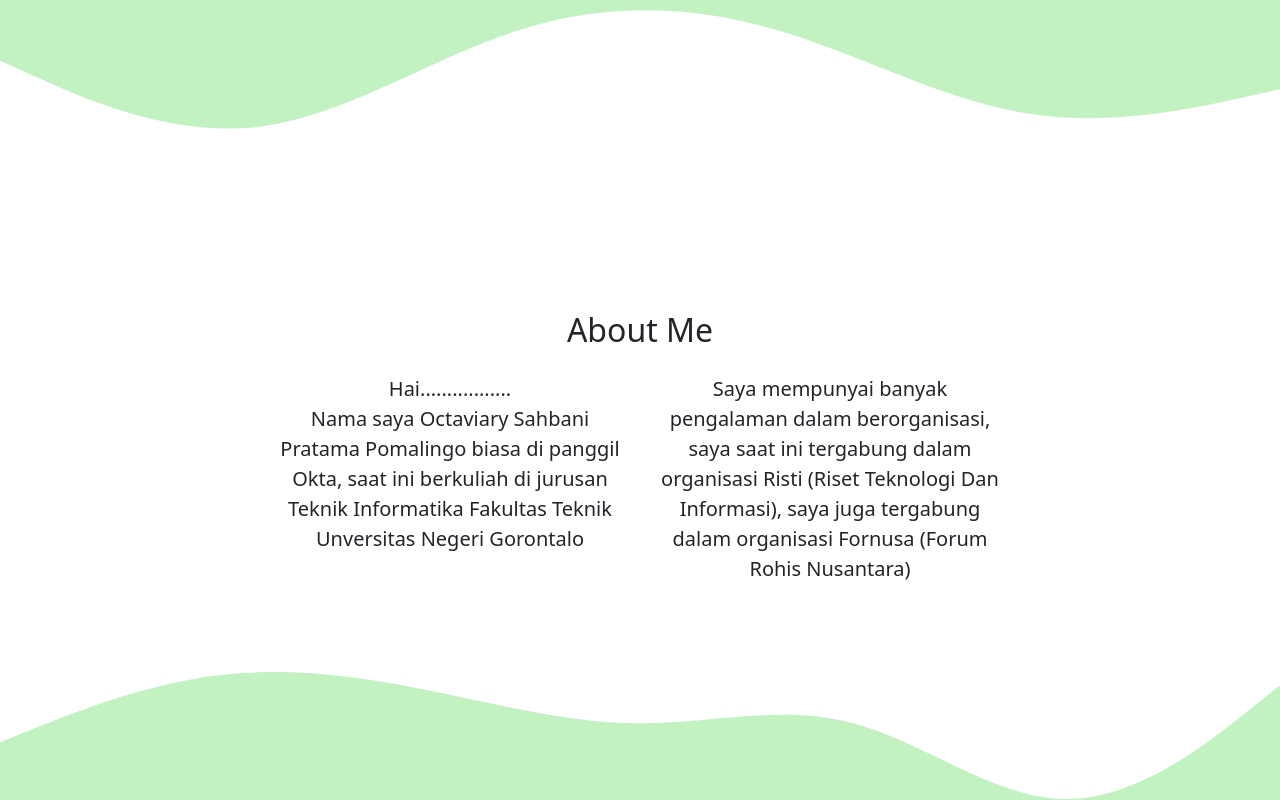
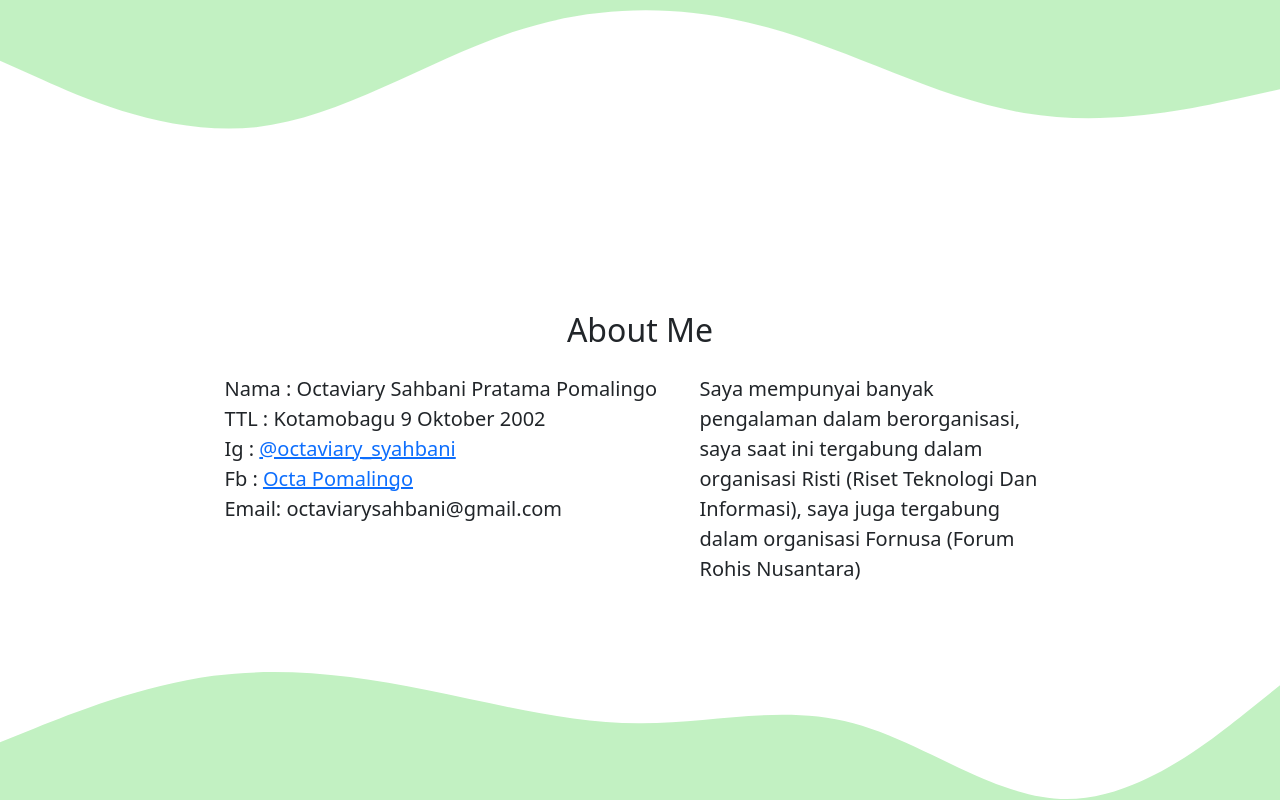
Before and after one commit to octaviary/octaviary.github.io, a plain HTML site: page index.html in a window 1280 px wide. Shown: the part 489-1289 px from the top of the page. Drawn offline with nearby package versions, Linux system fonts and the light colour scheme.

Commit message:
mengubah edit

```diff
--- a/index.html
+++ b/index.html
@@ -64,13 +64,14 @@
                     <h2>About Me</h2>
                 </div>
             </div>
-            <div class="row justify-content-center fs-5 text-center">
-                <div class="col-md-4">
+            <div class="row justify-content-center fs-5 text-star">
+                <div class="col-md-5">
                     <p>
-                        Hai................. <br>
-                        Nama saya Octaviary Sahbani Pratama Pomalingo biasa di panggil Okta, saat ini berkuliah
-                        di jurusan Teknik Informatika Fakultas Teknik Unversitas Negeri Gorontalo
-
+                        Nama : Octaviary Sahbani Pratama Pomalingo<br>
+                        TTL  : Kotamobagu 9 Oktober 2002 <br>
+                        Ig   : <a href="https://www.instagram.com/octaviary_syahbani/?hl=id">@octaviary_syahbani</a> <br>
+                        Fb   : <a href="https://web.facebook.com/octa.relawan.5/">Octa Pomalingo</a> <br>
+                        Email: octaviarysahbani@gmail.com <br>
                     </p>
                 </div>
                 <div class="col-md-4">
```
